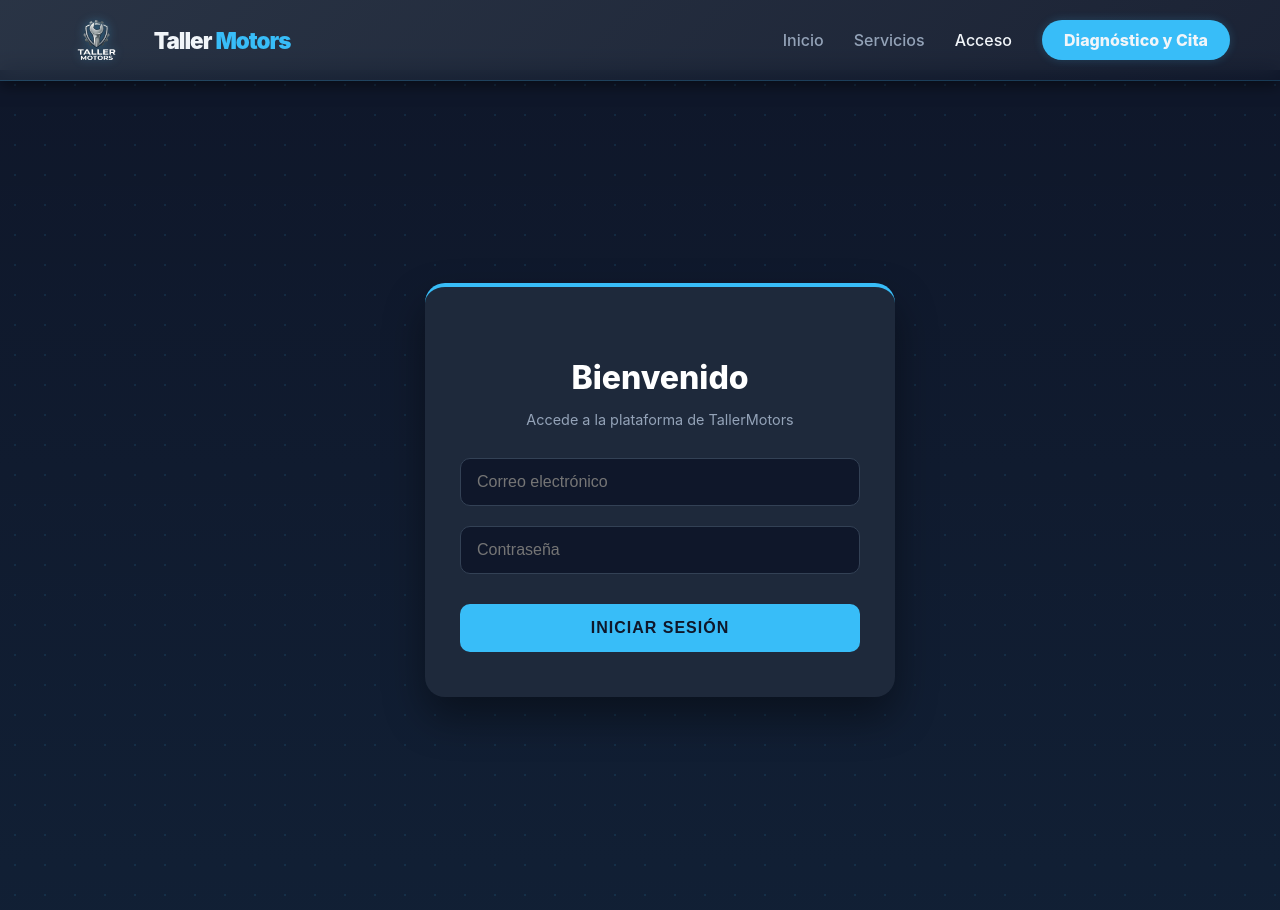
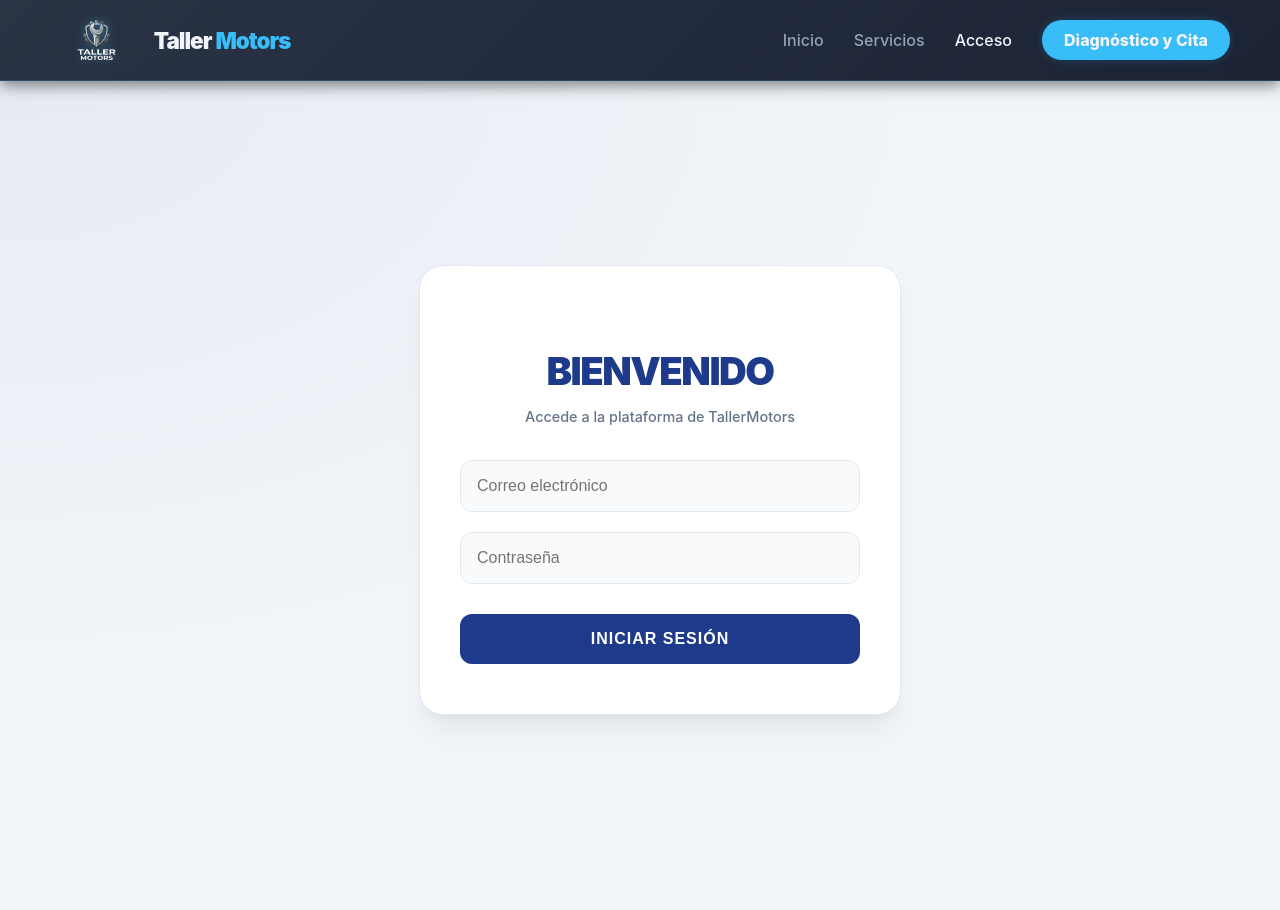
Before and after one commit to alfonso964/taller-proyecto-intermodular, a React (Vite) app: page /login in a window 1280 px wide. Built offline with nearby package versions, Linux system fonts and the light colour scheme; no server answers.

Commit message:
ajustar css

```diff
--- a/src/styles/Login.css
+++ b/src/styles/Login.css
@@ -1,4 +1,4 @@
-/* --- FONDO TECH CON MALLA --- */
+/* --- FONDO MODERNO Y LIMPIO --- */
 .contenedor-login {
     width: 100%;
     min-height: 100vh;
@@ -6,50 +6,42 @@
     justify-content: center;
     align-items: center;
     padding: 20px;
-    /* Fondo con patrón de puntos/malla profesional */
-    background-color: #0f172a;
-    background-image:
-        radial-gradient(rgba(56, 189, 248, 0.1) 1px, transparent 1px);
-    background-size: 30px 30px;
+    /* Degradado sutil para que el fondo no sea plano */
+    background: radial-gradient(at 0% 0%, rgba(30, 58, 138, 0.05) 0, transparent 50%),
+                #f1f5f9;
     position: relative;
 }
 
-/* Decoración lateral para romper el negro */
-.contenedor-login::before {
-    content: "";
-    position: absolute;
-    width: 100%;
-    height: 100%;
-    background: linear-gradient(180deg, rgba(15, 23, 42, 0) 0%, rgba(56, 189, 248, 0.05) 100%);
-    pointer-events: none;
-}
-
-/* --- TARJETA REFORZADA --- */
+/* --- TARJETA MINIMALISTA --- */
 .tarjeta-login {
     width: 100%;
     max-width: 400px;
-    background: #1e293b; /* Color sólido para que no dependa de transparencias */
-    padding: 45px 35px;
-    border-radius: 20px;
-    border-top: 4px solid #38bdf8; /* Línea de acento superior */
-    box-shadow: 0 20px 40px rgba(0, 0, 0, 0.4);
+    background: #ffffff;
+    padding: 50px 40px;
+    border-radius: 24px;
+    border: 1px solid #e2e8f0;
+    /* Sombra más suave y extendida */
+    box-shadow: 0 20px 25px -5px rgba(0, 0, 0, 0.05), 0 8px 10px -6px rgba(0, 0, 0, 0.05);
     z-index: 10;
 }
 
 .titulo-login {
-    color: #ffffff;
-    font-size: 2rem;
-    font-weight: 800;
-    margin-bottom: 10px;
+    color: #1e3a8a; /* AZUL OSCURO PREMIUM */
+    font-size: 2.4rem;
+    font-weight: 900;
+    margin-bottom: 8px;
     text-align: center;
+    letter-spacing: -1.5px;
+    text-transform: uppercase;
 }
 
 .subtitulo-login {
-    color: #94a3b8;
+    color: #64748b;
     font-size: 0.9rem;
-    margin-bottom: 30px;
+    margin-bottom: 35px;
     text-align: center;
     display: block;
+    font-weight: 500;
 }
 
 /* --- FORMULARIO --- */
@@ -61,51 +53,60 @@
 
 .entrada-login {
     width: 100%;
-    padding: 14px 16px;
-    background: #0f172a;
-    border: 1px solid #334155;
-    border-radius: 10px;
-    color: #f1f5f9;
+    padding: 16px;
+    background: #f8fafc;
+    border: 1.5px solid #e2e8f0;
+    border-radius: 12px;
+    color: #0f172a;
     font-size: 1rem;
     transition: all 0.2s ease;
-    box-sizing: border-box; /* Importante para móvil */
+    box-sizing: border-box;
 }
 
 .entrada-login:focus {
     outline: none;
-    border-color: #38bdf8;
-    box-shadow: 0 0 0 3px rgba(56, 189, 248, 0.1);
+    border-color: #1e3a8a; /* Cambia al azul oscuro */
+    background: #ffffff;
+    box-shadow: 0 0 0 4px rgba(30, 58, 138, 0.1);
 }
 
-/* --- BOTÓN DE ACCESO --- */
+/* --- BOTÓN CON HOVER MEJORADO --- */
 .boton-login {
     width: 100%;
-    padding: 15px;
-    background: #38bdf8;
-    color: #0f172a;
+    padding: 16px;
+    background: #1e3a8a; /* Azul oscuro de base */
+    color: #ffffff;
     border: none;
-    border-radius: 10px;
+    border-radius: 12px;
     font-size: 1rem;
     font-weight: 700;
     cursor: pointer;
     text-transform: uppercase;
     letter-spacing: 1px;
-    transition: background 0.3s ease;
     margin-top: 10px;
+    transition: all 0.4s cubic-bezier(0.175, 0.885, 0.32, 1.275); /* Animación elástica */
+    position: relative;
+    overflow: hidden;
 }
 
 .boton-login:hover {
-    background: #0ea5e9;
+    background: #1e40af; /* Un tono ligeramente más claro al pasar el ratón */
+    transform: translateY(-3px); /* Se eleva */
+    box-shadow: 0 10px 20px rgba(30, 58, 138, 0.25);
+}
+
+.boton-login:active {
+    transform: translateY(0);
 }
 
 /* --- VISTA MÓVIL --- */
 @media (max-width: 480px) {
     .tarjeta-login {
-        padding: 35px 25px;
-        margin: 10px;
+        padding: 40px 25px;
+        border-radius: 20px;
     }
 
     .titulo-login {
-        font-size: 1.7rem;
+        font-size: 2rem;
     }
 }
```
